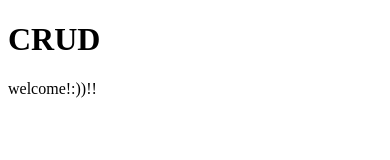
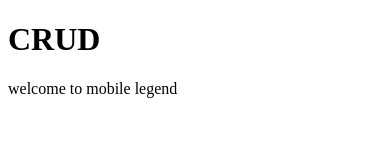
Before and after one commit to jay2994/OJT_CRUD, a plain HTML site: page my.html in a window 390 px wide. Drawn offline with Linux system fonts and the light colour scheme.

Commit message:
welcome to mobile legend

```diff
--- a/my.html
+++ b/my.html
@@ -3,7 +3,7 @@
     <head>
         <h1>CRUD</h1>
         <body>
-            welcome!:))!!
+            welcome to mobile legend
         </body>
     </head>
 </html>
```
